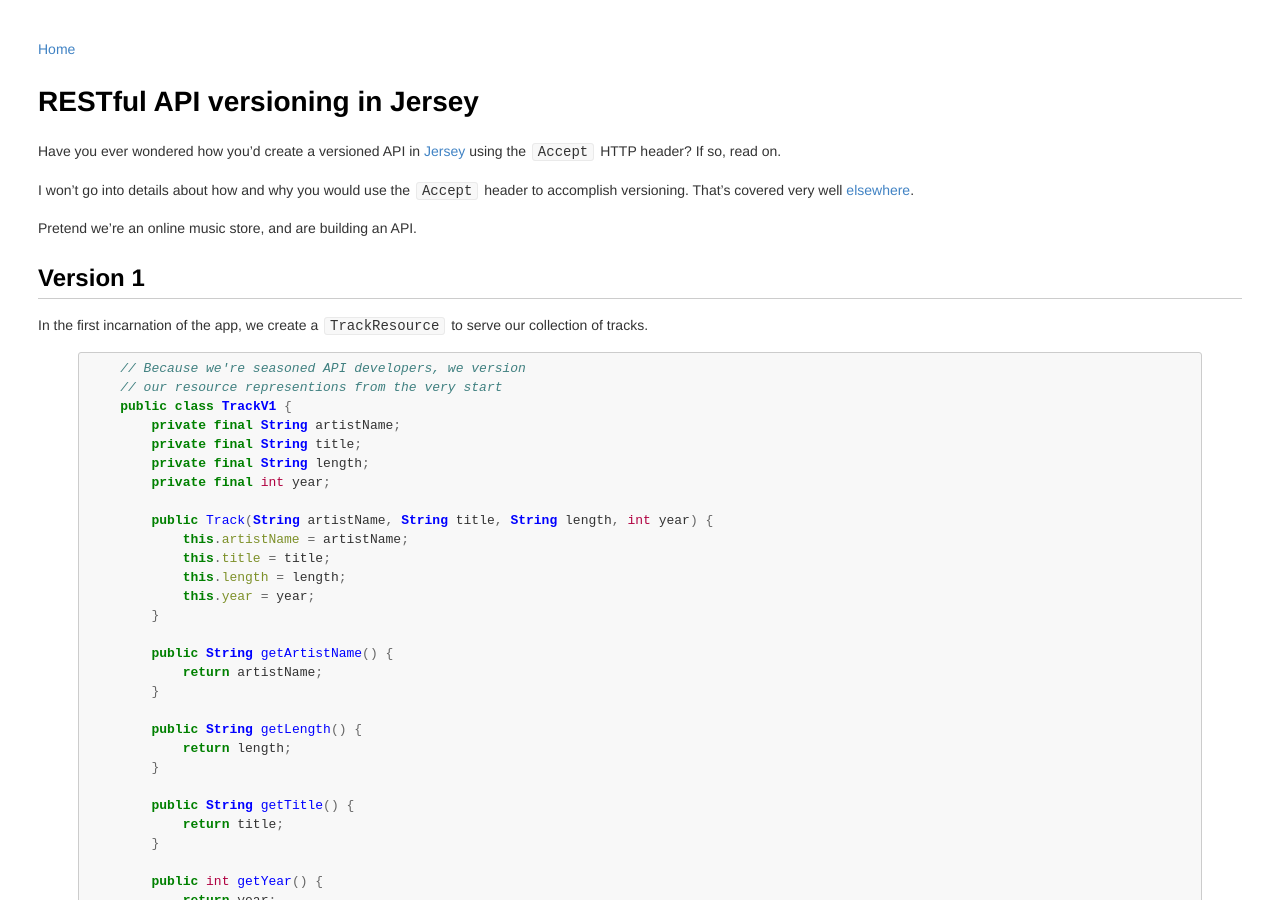
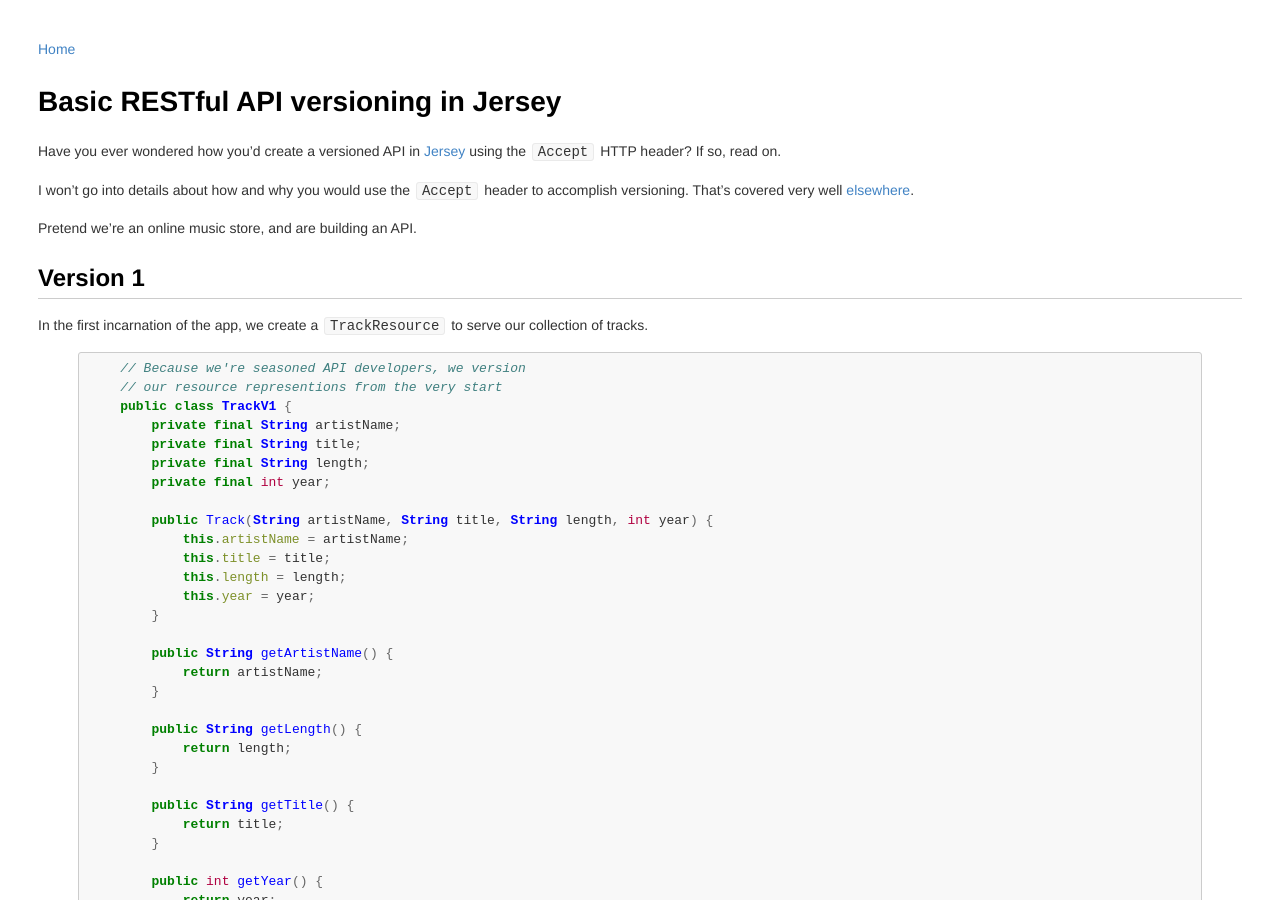
Before and after one commit to maxenglander/www, a Jekyll site: the page built from _posts/2013-04-23-basic-restful-api-versioning-in-jersey.md, in a window 1280 px wide and 900 px high. Built offline with Jekyll 4.4.1, drawn with Linux system fonts in a browser that asks for light colours; Markdown is read by kramdown in place of the engine named in the settings.

Commit message:
add 'Basic' to h1

```diff
--- a/_posts/2013-04-23-basic-restful-api-versioning-in-jersey.md
+++ b/_posts/2013-04-23-basic-restful-api-versioning-in-jersey.md
@@ -3,7 +3,7 @@ layout: default
 title: Basic RESTful API versioning in Jersey
 ---
 
-# RESTful API versioning in Jersey
+# Basic RESTful API versioning in Jersey
 
 Have you ever wondered how you'd create a versioned API in [Jersey](http://jersey.java.net) using the `Accept` HTTP header? If so, read on.
 
```
